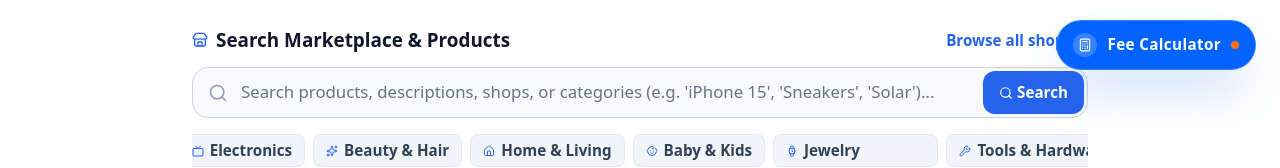
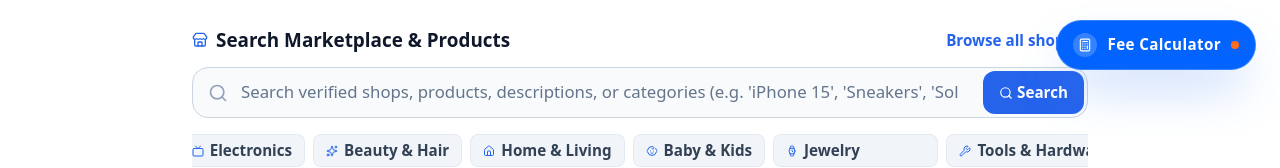
Before and after one commit to deedadey-dd/Hend_Trust, a React (Vite) app in the folder frontend/: page / in a window 1280 px wide. Shown: the part 706-874 px from the top of the page. Built offline with nearby package versions, Linux system fonts and the light colour scheme; no server answers.

Commit message:
git actions fix

```diff
--- a/frontend/src/views/HomeView.tsx
+++ b/frontend/src/views/HomeView.tsx
@@ -189,7 +189,8 @@ export default function HomeView() {
               type="text"
               value={searchQuery}
               onChange={e => setSearchQuery(e.target.value)}
-              placeholder="Search products, descriptions, shops, or categories (e.g. 'iPhone 15', 'Sneakers', 'Solar')..."
+              aria-label="Search verified shops"
+              placeholder="Search verified shops, products, descriptions, or categories (e.g. 'iPhone 15', 'Sneakers', 'Solar')..."
               className="w-full pl-10 sm:pl-12 pr-28 sm:pr-32 py-2.5 sm:py-3 rounded-xl sm:rounded-2xl border border-slate-300 dark:border-slate-700 bg-slate-50 dark:bg-slate-950 text-slate-900 dark:text-white text-xs sm:text-sm outline-none focus:ring-2 focus:ring-blue-500 transition-all"
             />
             <button
```
Also changed, not shown: 1 other file (tests, documents, lock files or other folders).
